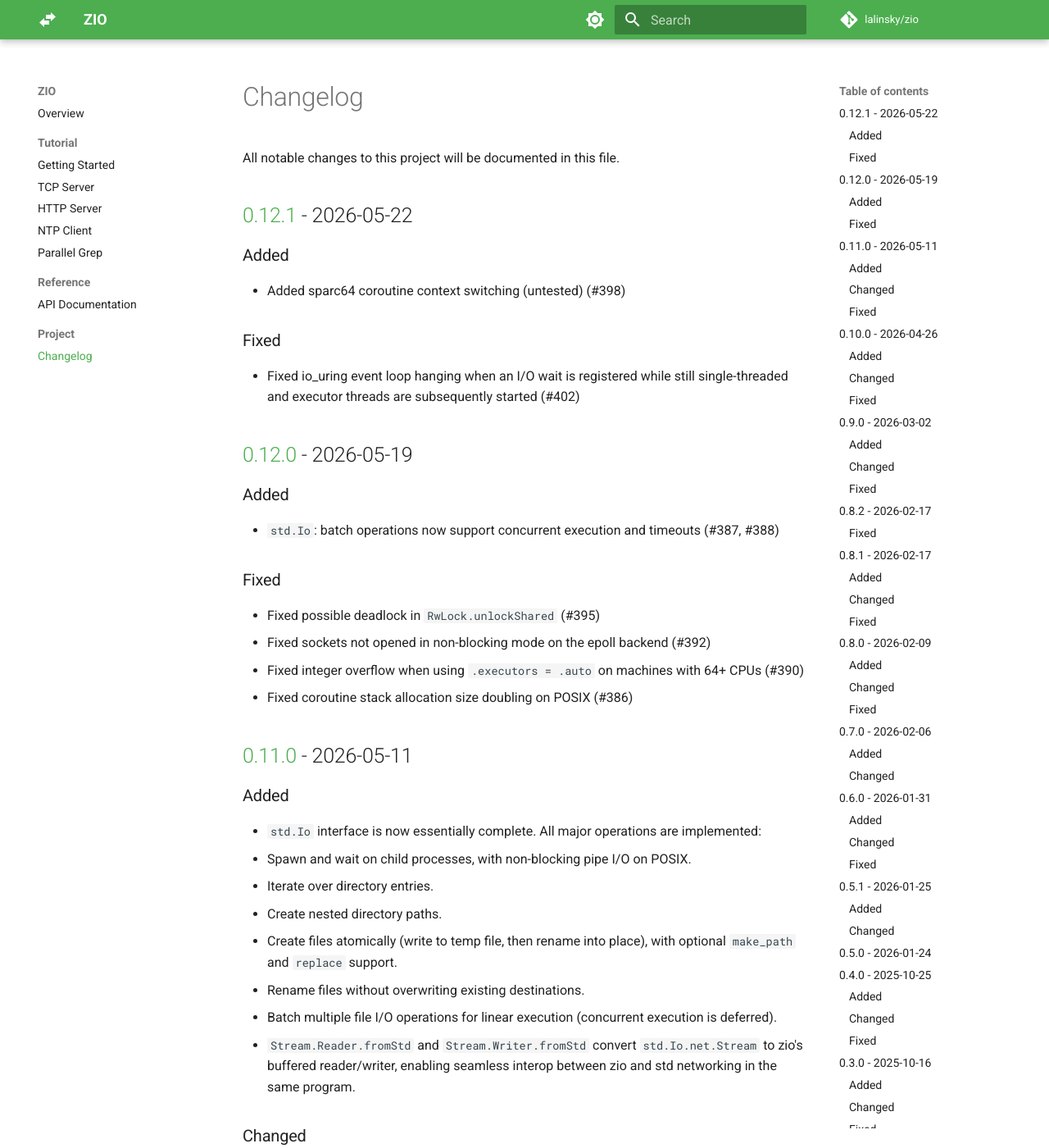
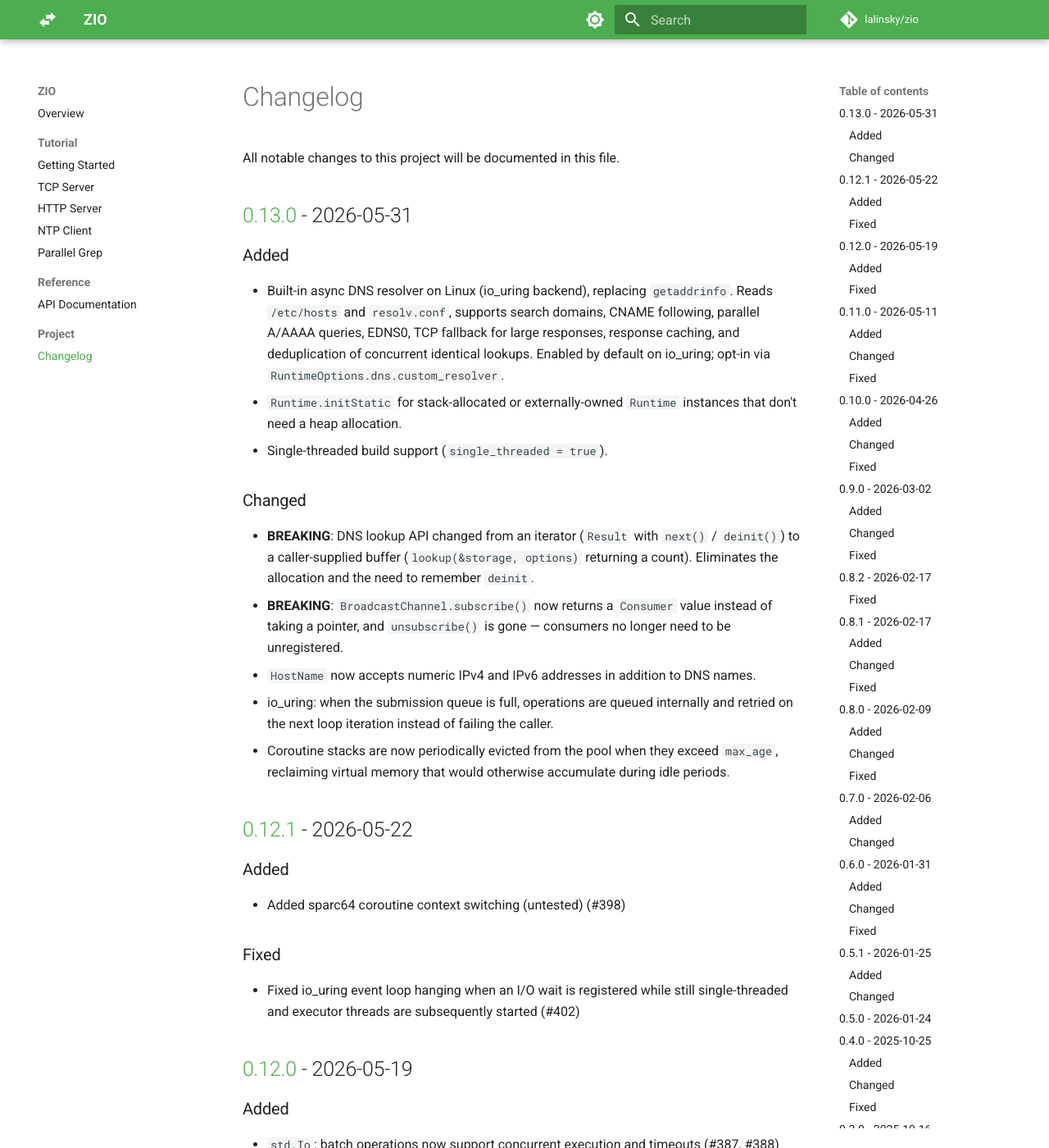
Before and after one commit to lalinsky/zio, an MkDocs documentation site: the page built from docs/changelog.md, in a window 1280 px wide and 1400 px high. Shown: the whole window at 82% size. Built offline with MkDocs 1.6.1 and Material for MkDocs 9.7.7, drawn with Linux system fonts in a browser that asks for light colours; comment, search, counter and statistics services are not loaded.

Commit message:
Release v0.13.0

```diff
--- a/docs/changelog.md
+++ b/docs/changelog.md
@@ -1,6 +1,31 @@
 # Changelog
 
 All notable changes to this project will be documented in this file.
+
+## [0.13.0] - 2026-05-31
+
+### Added
+
+- Built-in async DNS resolver on Linux (io_uring backend), replacing `getaddrinfo`. Reads `/etc/hosts`
+  and `resolv.conf`, supports search domains, CNAME following, parallel A/AAAA queries, EDNS0,
+  TCP fallback for large responses, response caching, and deduplication of concurrent identical
+  lookups. Enabled by default on io_uring; opt-in via `RuntimeOptions.dns.custom_resolver`.
+- `Runtime.initStatic` for stack-allocated or externally-owned `Runtime` instances that don't
+  need a heap allocation.
+- Single-threaded build support (`single_threaded = true`).
+
+### Changed
+
+- **BREAKING**: DNS lookup API changed from an iterator (`Result` with `next()` / `deinit()`) to a
+  caller-supplied buffer (`lookup(&storage, options)` returning a count). Eliminates the allocation
+  and the need to remember `deinit`.
+- **BREAKING**: `BroadcastChannel.subscribe()` now returns a `Consumer` value instead of taking a
+  pointer, and `unsubscribe()` is gone — consumers no longer need to be unregistered.
+- `HostName` now accepts numeric IPv4 and IPv6 addresses in addition to DNS names.
+- io_uring: when the submission queue is full, operations are queued internally and retried on the
+  next loop iteration instead of failing the caller.
+- Coroutine stacks are now periodically evicted from the pool when they exceed `max_age`, reclaiming
+  virtual memory that would otherwise accumulate during idle periods.
 
 ## [0.12.1] - 2026-05-22
 
@@ -288,6 +313,7 @@ when it's beneficial for load balancing.
 
 Initial release.
 
+[0.13.0]: https://github.com/lalinsky/zio/releases/tag/v0.13.0
 [0.12.1]: https://github.com/lalinsky/zio/releases/tag/v0.12.1
 [0.12.0]: https://github.com/lalinsky/zio/releases/tag/v0.12.0
 [0.11.0]: https://github.com/lalinsky/zio/releases/tag/v0.11.0
```
Also changed, not shown: README.md (+1 -1 lines), docs/getting-started.md (+1 -1 lines), 1 other file.
